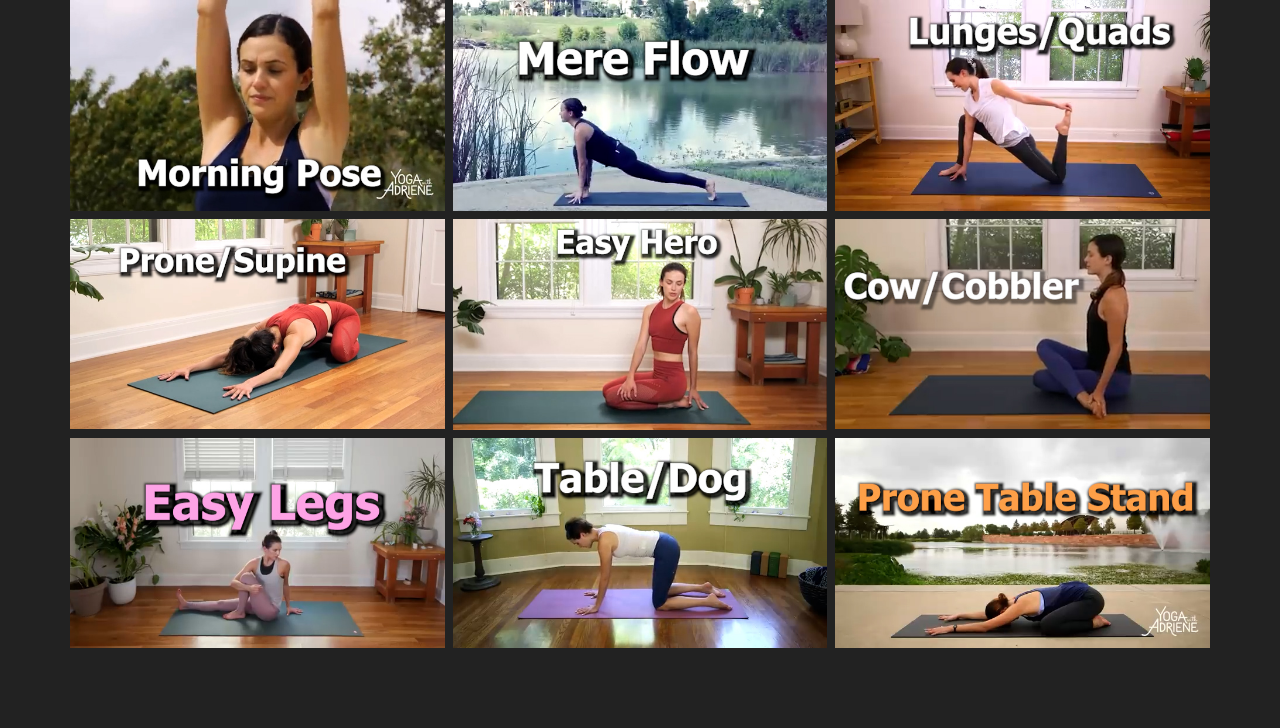
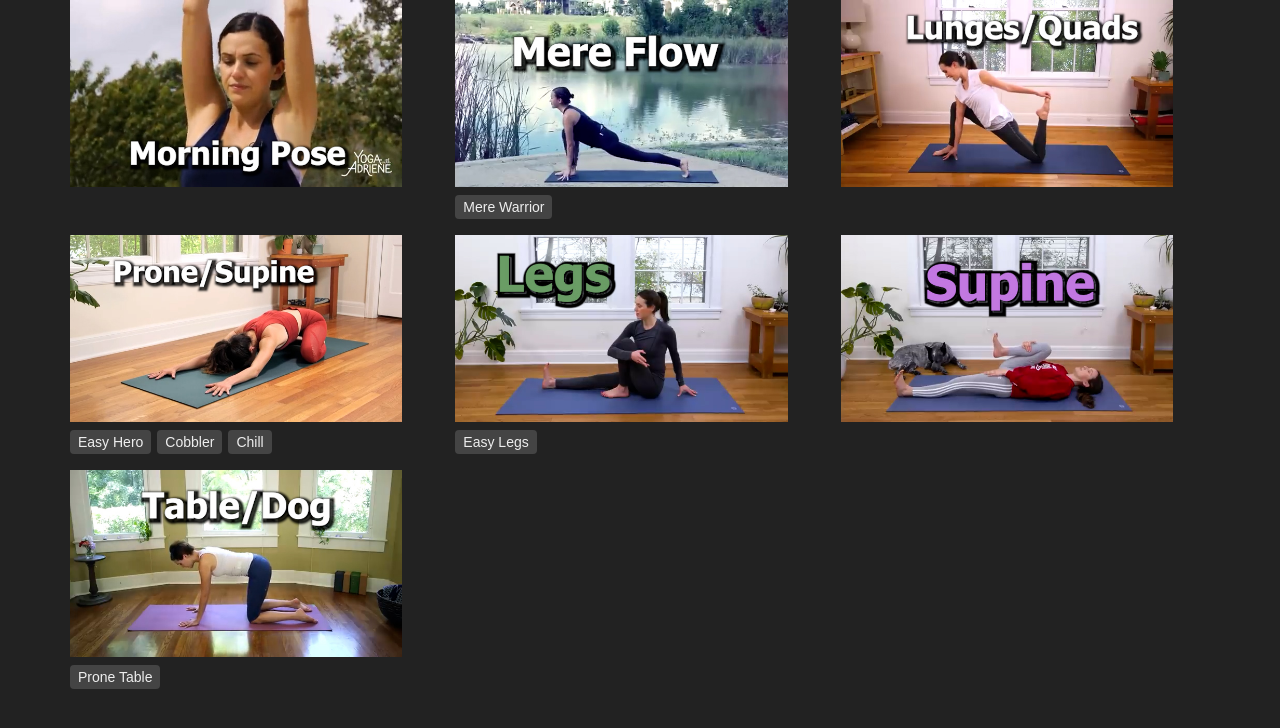
Before and after one commit to ryanmgreen96/yogahtml, a plain HTML site: page index.html in a window 1280 px wide. Drawn offline with Linux system fonts and the light colour scheme.

Commit message:
Update index.html

```diff
--- a/index.html
+++ b/index.html
@@ -1,5 +1,6 @@
 <!DOCTYPE html>
 <html lang="en">
+
 <head>
   <meta charset="UTF-8" />
   <meta name="viewport" content="width=device-width, initial-scale=1" />
@@ -8,13 +9,15 @@
     body {
       background: #222;
       margin: 0;
-      padding: 0 70px; /* Padding only around the screen edge */
+      padding: 0 70px;
+      color: white;
+      font-family: sans-serif;
     }
 
     .grid {
       display: grid;
       grid-template-columns: repeat(2, 1fr);
-      gap: 8px; /* Small gap between images */
+      gap: 16px;
     }
 
     @media (min-width: 1000px) {
@@ -23,94 +26,169 @@
       }
     }
 
+    .item {
+      display: flex;
+      flex-direction: column;
+    }
 
-    a img {
-      width: 100%;
-      height: auto; /* Maintain aspect ratio */
+    .item a img {
+      width: 90%;
+      height: auto;
       display: block;
     }
-    @media(max-width:1000px){
-       body{
-      padding:0;
+
+    .tags {
+      margin-top: 8px;
+      display: flex;
+      flex-wrap: wrap;
+      gap: 6px;
+    }
+
+    .tags a {
+      background: #444;
+      padding: 4px 8px;
+      border-radius: 4px;
+      text-decoration: none;
+      color: #eee;
+      font-size: 14px;
+      white-space: nowrap;
+    }
+
+    .tags a:hover {
+      background: #666;
+    }
+
+    @media (max-width: 1000px) {
+      body {
+        padding: 0;
       }
     }
   </style>
 </head>
+
 <body>
 
   <div class="grid">
 
+    <div class="item">
       <a href="https://drive.google.com/open?id=1ib_4kg4iidCcFmuh-cfzFN21CMxhqAn1&usp=drive_copy">
         <img src="MorningPose.jpg" alt="" />
       </a>
+      <div class="tags">
+
+      </div>
+    </div>
+
+    <div class="item">
       <a href="https://drive.google.com/open?id=1isGXWLay4Kqbd9sariV2B22fd-x8gfN1&usp=drive_copy">
         <img src="MereFlow.jpg" alt="" />
       </a>
-     <a href=" https://drive.google.com/open?id=1H5OifADZzaYoA_MOY8qCkJ-nInYaipAe&usp=drive_copy">
+      <div class="tags">
+        <a href="https://drive.google.com/open?id=1h49OzO9amDynnt9vARiarqk6rfHEFX8v&usp=drive_copy
+        ">Mere Warrior</a>
+      </div>
+    </div>
+
+    <div class="item">
+      <a href="https://drive.google.com/open?id=1H5OifADZzaYoA_MOY8qCkJ-nInYaipAe&usp=drive_copy">
         <img src="LungesQuads.jpg" alt="" />
       </a>
+      <div class="tags">
+
+      </div>
+    </div>
+
+    <div class="item">
+      <a href="https://drive.google.com/open?id=1CjoLt-7aOTkaWzyvZlP7hZqx8WmENOQn&usp=drive_copy">
+        <img src="ProneSupine.jpg" alt="" />
+      </a>
+      <div class="tags">
+        <a href="https://drive.google.com/open?id=1gXq5bV4x7FRH3rOrHrQR28oxpBbZmIrv&usp=drive_copy">
+         Easy Hero
+          </a>
+          <a href="https://drive.google.com/open?id=1LlAMzhQrfE_GU-fkLKZRwZTRVLH5f423&usp=drive_copy">
+            Cobbler</a>
+            <a href ="https://drive.google.com/open?id=1Pkgkt0saY9iKY22O5GQ2R7QmNn4zbRw5&usp=drive_copy"> Chill</a>
+
+      </div>
+    </div>
+
+
+    <div class="item">
+      <a href="https://drive.google.com/open?id=1_MJB4nid94KKT3olo-K3wEoBtGvSAnlj&usp=drive_copy">
+        <img src="Legs.jpg" alt="" />
+      </a>
+      <div class="tags">
+        <a href="https://drive.google.com/open?id=1xfI4OtIm8e9IAaH9yTKXC-eRTN1CzGT8&usp=drive_copy">
+         Easy Legs
+          </a>
+      </div>
+    </div>
+
+    <div class="item">
+      <a href="https://drive.google.com/open?id=1cJpb9UctZ5mvkezXHEM9--RkRuZRHPXm&usp=drive_copy">
+        <img src="Supine.jpg" alt="" />
+      </a>
+      <div class="tags">
+
+      </div>
+    </div>
+
+    <div class="item">
+      <a href="https://drive.google.com/open?id=1SIRW25CTRF7UcjNnXQ_uhEpuaY25AUe_&usp=drive_copy">
+        <img src="TableDog.jpg" alt="" />
+      </a>
+      <div class="tags">
+        <a href="https://drive.google.com/open?id=1kEw2iVlz1m08cE0DIG6oJ5p6e1wgcOUO&usp=drive_copy">
+          Prone Table
+          </a>
+
+      </div>
+    </div>
 
 
 
-    <a href="https://drive.google.com/open?id=1CjoLt-7aOTkaWzyvZlP7hZqx8WmENOQn&usp=drive_copy">
-      <img src="ProneSupine.jpg" alt="" />
-    </a>
-    <a href="https://drive.google.com/open?id=1gXq5bV4x7FRH3rOrHrQR28oxpBbZmIrv&usp=drive_copy">
-      <img src="EasyHero.jpg" alt="" />
-    </a>
-      <a href="https://drive.google.com/open?id=1LlAMzhQrfE_GU-fkLKZRwZTRVLH5f423&usp=drive_copy">
-      <img src="CowCobbler.jpg" alt="" />
-    </a>
-    <a href="https://drive.google.com/open?id=1IImugSCDFYf7YQljzDM5K9_bfvCfohdy&usp=drive_copy">
-      <img src="EasyLegs.jpg" alt="" />
-    </a>
-
-
-
-
-    <a href="https://drive.google.com/open?id=1SIRW25CTRF7UcjNnXQ_uhEpuaY25AUe_&usp=drive_copy">
-      <img src="TableDog.jpg" alt="" />
-    </a>
-    <a href="https://drive.google.com/open?id=1kEw2iVlz1m08cE0DIG6oJ5p6e1wgcOUO&usp=drive_copy">
-      <img src="PronetableStand.jpg" alt="" />
-    </a>
-
-
-<!--
+    <!-- <div class="item">
       <a href="https://drive.google.com/open?id=1SyeB3pYJMEKuU3R0wcI0USGBySZ4M0Hh&usp=drive_copy">
         <img src="HeroFeet.jpg" alt="" />
       </a>
+      <div class="tags">
+        <a href="#">Feet</a>
+        <a href="#">Hero</a>
+      </div>
+    </div>
+
+    <div class="item">
       <a href="https://drive.google.com/open?id=1faJCCzmburn-ajvtXsFfPnVdcIjbOiG5&usp=drive_copy">
         <img src="HeroBackS.jpg" alt="" />
       </a>
+      <div class="tags">
+        <a href="#">Back</a>
+      </div>
+    </div>
+
+    <div class="item">
       <a href="https://drive.google.com/open?id=1-Xmkpht0H3PFVxhbwccQv3bvieDNsH3Z&usp=drive_copy">
         <img src="SupineStaff.jpg" alt="" />
       </a>
+      <div class="tags">
+        <a href="#">Supine</a>
+        <a href="#">Staff</a>
+      </div>
+    </div>
+
+    <div class="item">
       <a href="https://drive.google.com/open?id=1pr1c58AEd1MA4uuXehp9ME8rwiH36dIN&usp=drive_copy">
         <img src="FullBack.jpg" alt="" />
-    </a> -->
+      </a>
+      <div class="tags">
+        <a href="#">Full</a>
+        <a href="#">Back</a>
+      </div>
+    </div> -->
 
-
-
-    <!-- <a href="">
-      <img src="FullBack.jpg" alt="" />
-    </a>
-    <a href="">
-      <img src="FullBack.jpg" alt="" />
-    </a>
-    <a href="">
-      <img src="FullBack.jpg" alt="" />
-    </a>
-    <a href="">
-      <img src="FullBack.jpg" alt="" />
-    </a>
-     <a href="">
-      <img src="FullBack.jpg" alt="" />
-    </a>
-    <a href="">
-      <img src="FullBack.jpg" alt="" />
-    </a> -->
   </div>
 
 </body>
+
 </html>
```
Lines whose indentation alone changed are shown as unchanged.
